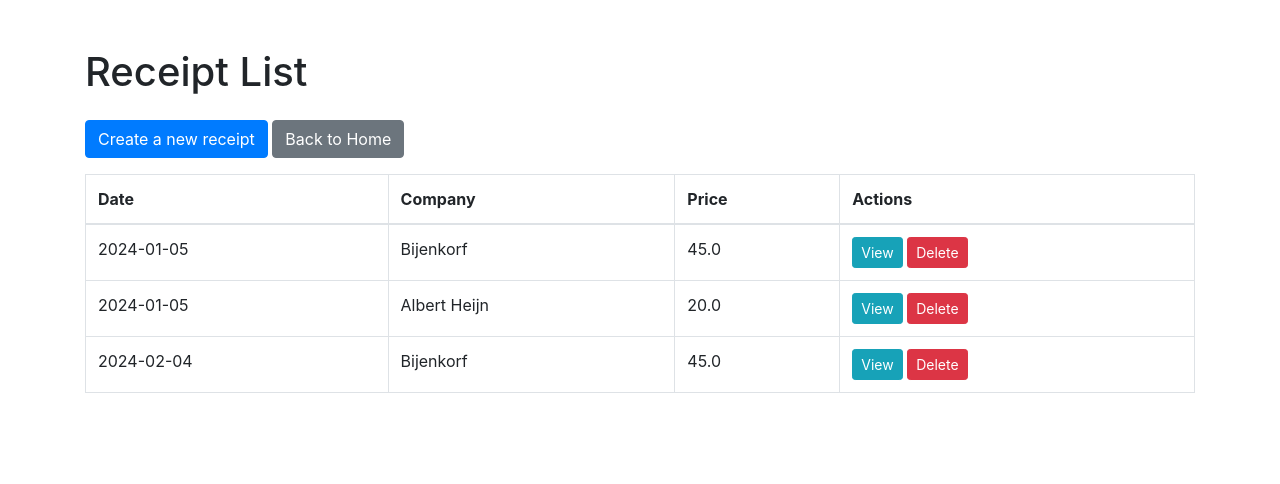
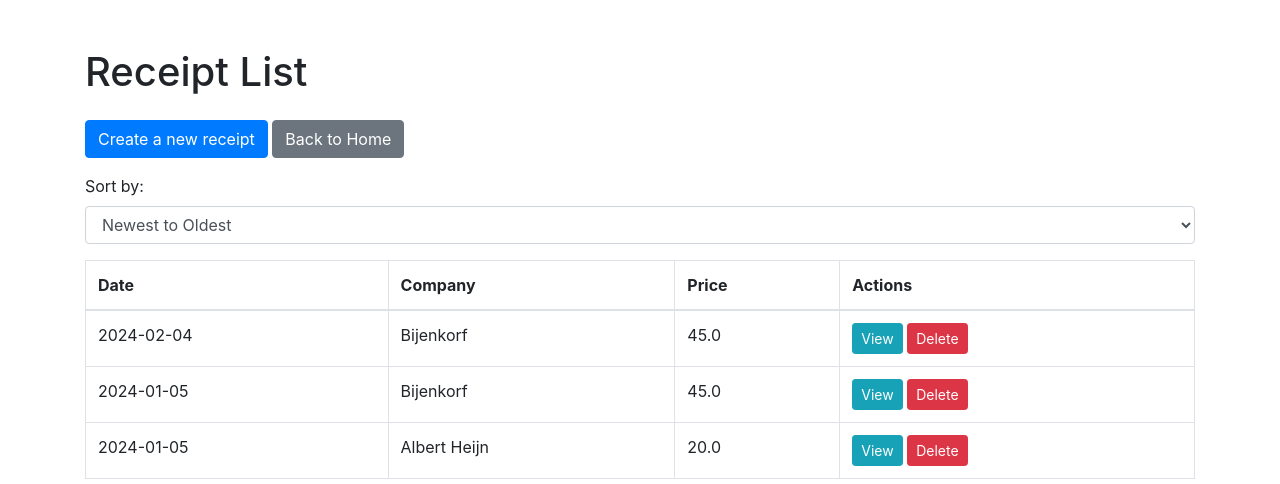
Before and after one commit to bramlouwerens1/DigiBill, a Flask app: page /receipts in a window 1280 px wide. Shown: the top 484 px of the page. Run offline with Flask 3, Linux system fonts and the light colour scheme; some libraries are stand-ins or nearby versions.

Commit message:
add sorting

```diff
--- a/receipt_manager/app.py
+++ b/receipt_manager/app.py
@@ -23,8 +23,13 @@ def receipt_list():
     Returns:
         The rendered template with the list of receipts.
     """
-    receipts = db.session.execute(db.select(Receipt).order_by(Receipt.date)).scalars()
-    return render_template('receipt/list.html', receipts=receipts)
+    sort_order = request.args.get('sort', 'new')
+    if sort_order == 'old':
+        receipts = db.session.execute(db.select(Receipt).order_by(Receipt.date.asc())).scalars()
+    else:
+        receipts = db.session.execute(db.select(Receipt).order_by(Receipt.date.desc())).scalars()
+    return render_template('receipt/list.html', receipts=receipts, sort_order=sort_order)
+
 
 
 @app.route('/receipts/create', methods=['GET', 'POST'])
--- a/receipt_manager/templates/receipt/list.html
+++ b/receipt_manager/templates/receipt/list.html
@@ -9,6 +9,15 @@
         <h1 class="mb-4">Receipt List</h1>
         <a class="btn btn-primary mb-3" href="{{ url_for('receipt_create') }}">Create a new receipt</a>
         <a class="btn btn-secondary mb-3" href="{{ url_for('index') }}">Back to Home</a>
+
+        <div class="mb-3">
+            <label for="sortOrder">Sort by:</label>
+            <select id="sortOrder" class="form-control" onchange="sortReceipts(this.value)">
+                <option value="new" {% if sort_order == 'new' %}selected{% endif %}>Newest to Oldest</option>
+                <option value="old" {% if sort_order == 'old' %}selected{% endif %}>Oldest to Newest</option>
+            </select>
+        </div>
+
         <table class="table table-bordered">
             <thead>
                 <tr>
@@ -33,6 +42,11 @@
             </tbody>
         </table>
     </div>
+    <script>
+        function sortReceipts(order) {
+            window.location.href = '{{ url_for("receipt_list") }}?sort=' + order;
+        }
+    </script>
     <script src="https://stackpath.bootstrapcdn.com/bootstrap/4.5.2/js/bootstrap.bundle.min.js"></script>
 </body>
 </html>
```
Also changed, not shown: receipt_manager/instance/receipts.db.
